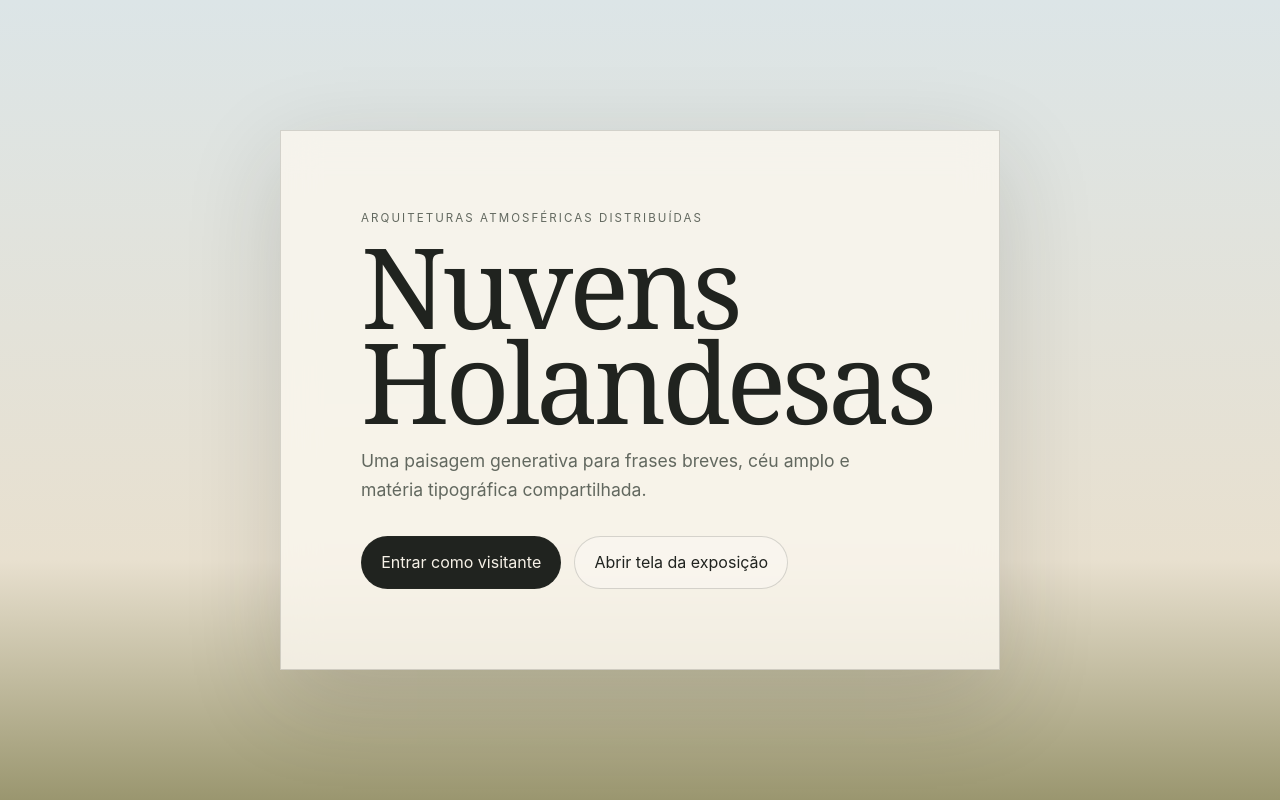
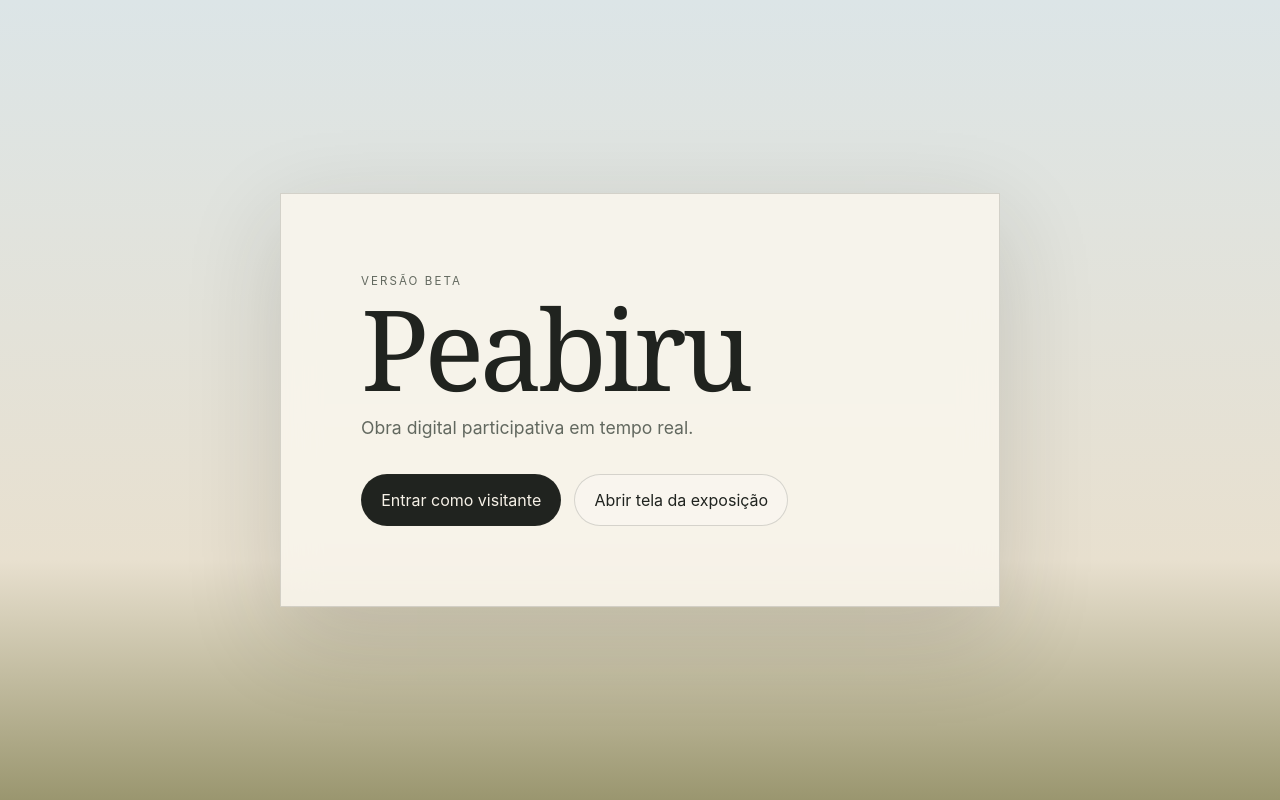
Before and after one commit to aquinomartins/peabiru002, a website: page public/index.html in a window 1280 px wide. Drawn offline with Linux system fonts and the light colour scheme.

Commit message:
Update index.html

```diff
--- a/public/index.html
+++ b/public/index.html
@@ -8,9 +8,9 @@
   </head>
   <body class="home-page">
     <main class="home-card" aria-labelledby="title">
-      <p class="eyebrow">Arquiteturas Atmosféricas Distribuídas</p>
-      <h1 id="title">Nuvens Holandesas</h1>
-      <p class="intro">Uma paisagem generativa para frases breves, céu amplo e matéria tipográfica compartilhada.</p>
+      <p class="eyebrow">Versão Beta</p>
+      <h1 id="title">Peabiru</h1>
+      <p class="intro">Obra digital participativa em tempo real. </p>
       <nav class="home-actions" aria-label="Escolha de acesso">
         <a class="button primary" href="/participar">Entrar como visitante</a>
         <a class="button secondary" href="/exhibition">Abrir tela da exposição</a>
```
